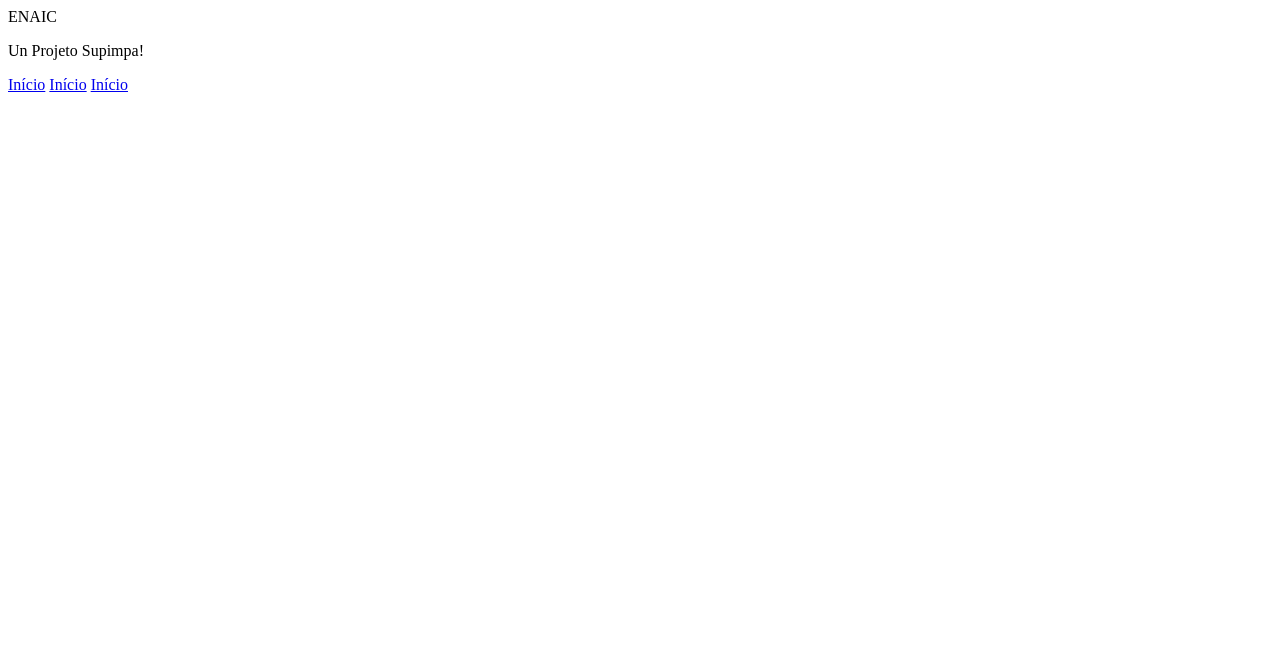
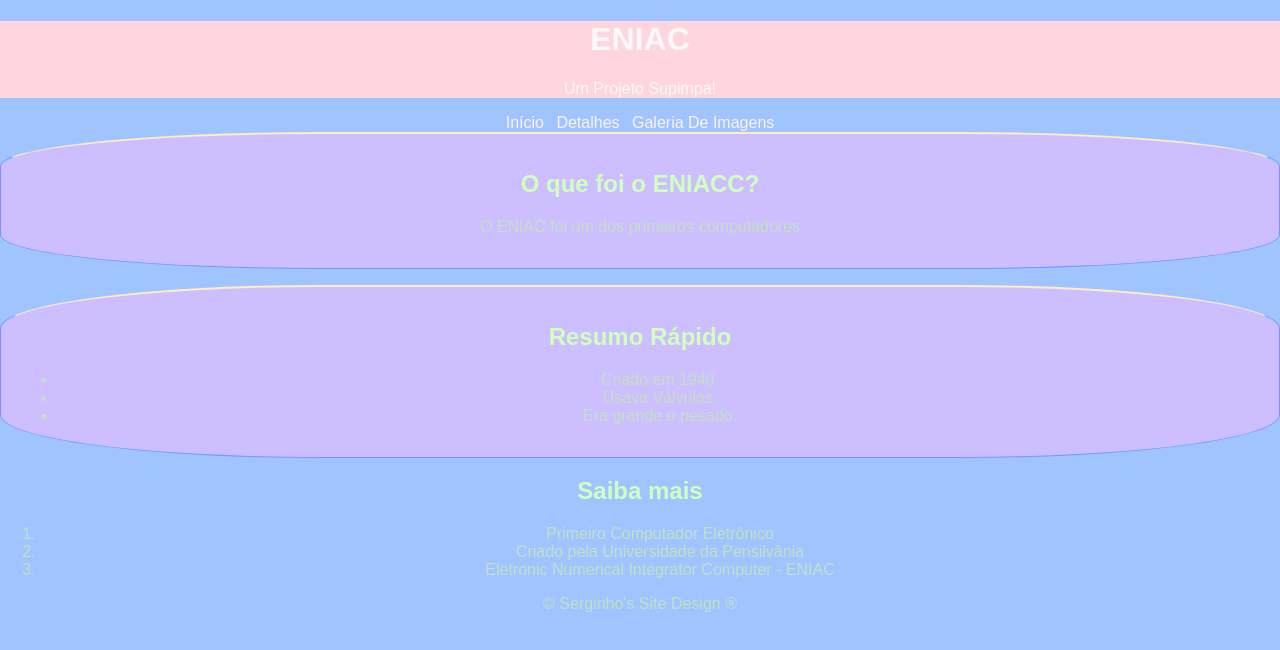
Before and after one commit to Wanessa-Edu/aula_di_03_04, a plain HTML site: page index.html in a window 1280 px wide. Drawn offline with Linux system fonts and the light colour scheme.

Commit message:
finalizando

```diff
--- a/index.html
+++ b/index.html
@@ -4,14 +4,42 @@
     <meta charset="UTF-8">
     <meta name="viewport" content="width=device-width, initial-scale=1.0">
     <title>Eniac - Página Inicial</title>
+    <link rel="stylesheet" href="style.css">
 </head>
 <body>
-    <header>ENAIC</header>
-    <p>Un Projeto Supimpa!</p>
+    <header>
+        <h1>ENIAC</h1>
+        <p>Um Projeto Supimpa!</p>
+    </header>
+    <nav>
+        <a href="index.html">Início</a>
+        <a href="detalhes.html">Detalhes</a>
+        <a href="galeria.html">Galeria De Imagens</a>
+    </nav>
+    <main>
+            <section class="bloco">
+                <h2>O que foi o ENIACC?</h2>
+                <p>O ENIAC foi um dos primeiros computadores </p>
+            </section>
+            <section class="bloco">
+                <h2>Resumo Rápido</h2>
+                <ul><!-- Unordered List -->
+                    <li>Criado em 1940.</li><!-- List Item -->
+                    <li>Usava Válvulas.</li>
+                    <li>Era grande e pesado.</li>
+                </ul>
+            </section>
+            <section>
+                <h2>Saiba mais</h2>
+                <ol><!-- Ordered List -->
+                    <li>Primeiro Computador Eletrônico</li>
+                    <li>Criado pela Universidade da Pensilvânia</li>
+                    <li>Eletronic Numerical Integrator Computer - ENIAC</li>
+                </ol>
+            </section>
+        </main>
+        <footer>
+            <p>&copy; Serginho's Site Design &reg;</p>
+        </footer>
 </body>
-<nav>
-    <a href="index.html">Início</a>
-    <a href="detalhes.html">Início</a>
-    <a href="galeria.html">Início</a>
-</nav>
 </html>
--- /dev/null
+++ b/style.css
@@ -0,0 +1,34 @@
+*{
+    /*bloco de reset*/
+    box-sizing: border-box;
+}
+body{
+    text-align: center;
+    margin: 0;
+    font-family: Arial;
+    background-color: #a0c4ff;
+    color: #c1e1c1;
+}
+header{
+    background-color: #ffd6e0;
+    color: #f8f9fa;
+    text-align: center;
+}
+nav a{
+    color: #fff1f5;
+    text-decoration: none;
+    padding: 4px;
+    text-align: center;
+}
+h2{
+    color: #d0ffbe;
+}
+.bloco{/*class procede de .*/
+background-color: #cdbeff;
+border: 1px dotted #7299ff;
+border-radius: 25%;
+border-style: groove;
+padding: 16px;
+margin-bottom: 16px;
+border-top: 2px solid  	#ffedbe;
+}
```
